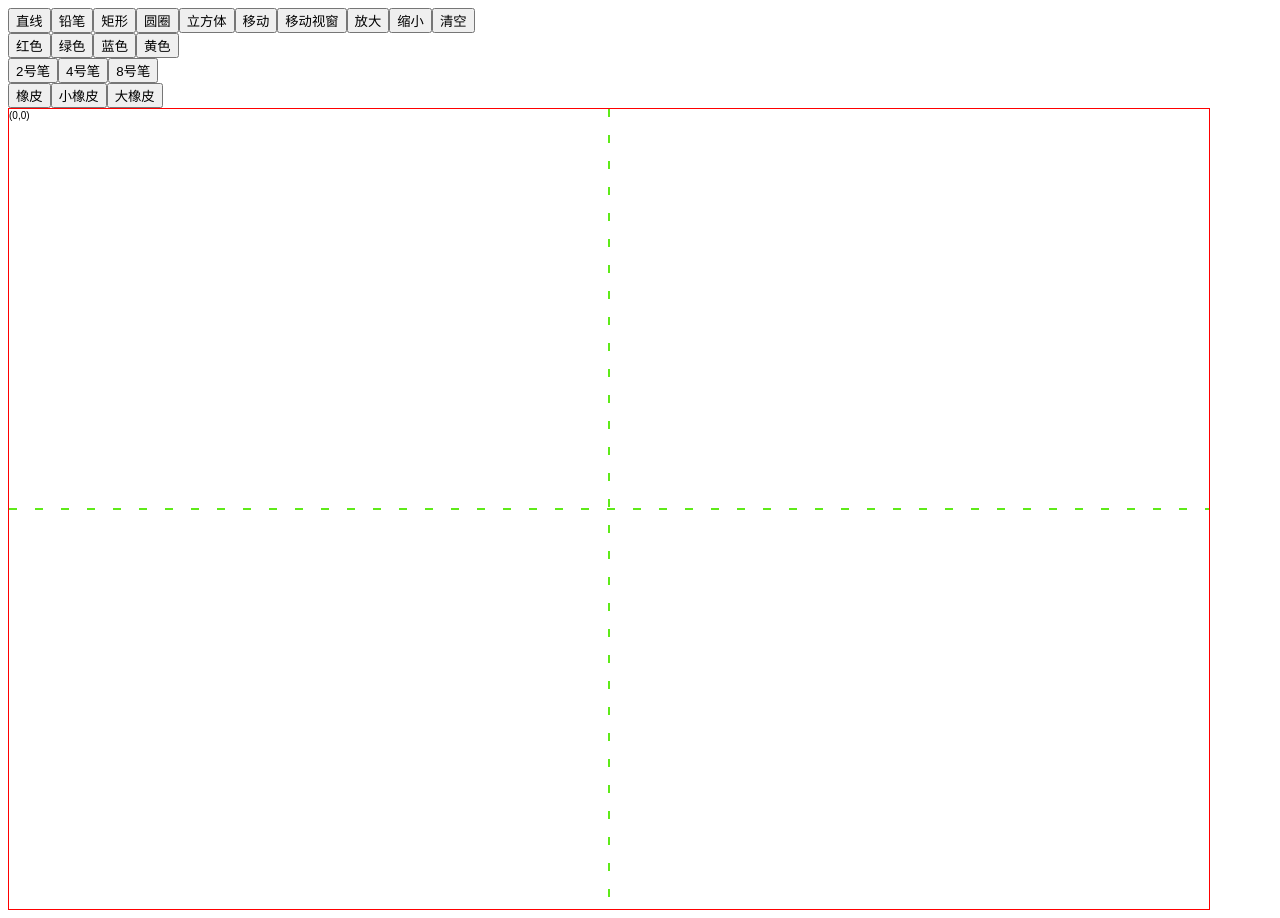
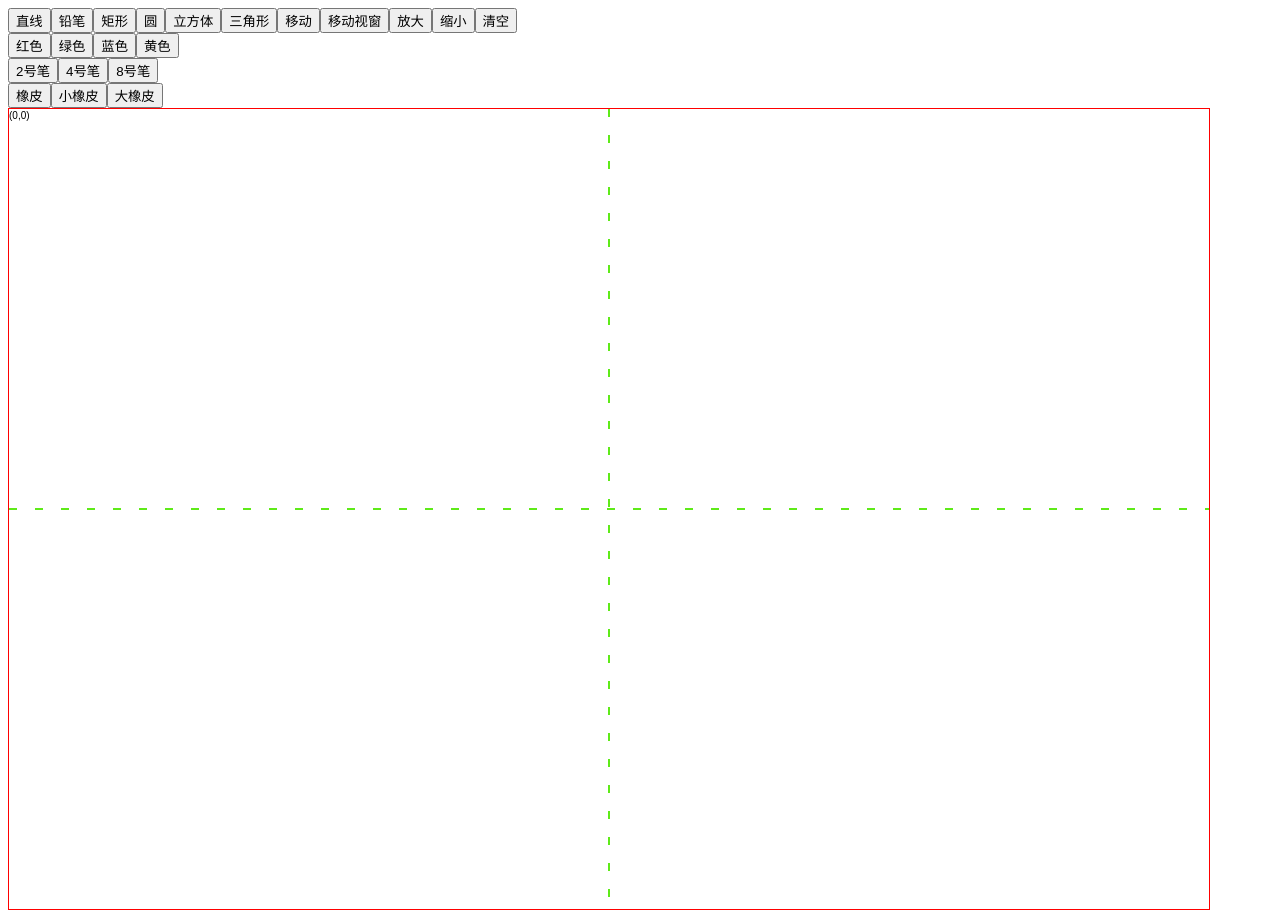
Before and after one commit to uncoder-fe/whiteboard2, a React app: page / in a window 1280 px wide. Built offline with nearby package versions, Linux system fonts and the light colour scheme.

Commit message:
feat: 新增三角形

```diff
--- a/src/example/app.tsx
+++ b/src/example/app.tsx
@@ -12,8 +12,9 @@ const App = () => {
 				<button onClick={() => cRef.current.selectAction('line')}>直线</button>
 				<button onClick={() => cRef.current.selectAction('pencil')}>铅笔</button>
 				<button onClick={() => cRef.current.selectAction('rect')}>矩形</button>
-				<button onClick={() => cRef.current.selectAction('circle')}>圆圈</button>
+				<button onClick={() => cRef.current.selectAction('circle')}>圆</button>
 				<button onClick={() => cRef.current.selectAction('cube')}>立方体</button>
+				<button onClick={() => cRef.current.selectAction('triangle')}>三角形</button>
 				<button onClick={() => cRef.current.selectAction('move')}>移动</button>
 				<button onClick={() => cRef.current.selectAction('moveCanvas')}>移动视窗</button>
 				<button onClick={() => cRef.current.scale('enlarge')}>放大</button>
--- a/src/index.tsx
+++ b/src/index.tsx
@@ -281,7 +281,9 @@ function Stage(props: StageProps) {
 	}, []);
 	// 核心事件流
 	useEffect(() => {
-		if (['rect', 'circle', 'line', 'pencil', 'moveCanvas'].includes(action)) {
+		// 检测是否是新建动作，更新shape的路径信息
+		const drawAction = plugins.find((item) => item.action === action);
+		if (drawAction && drawAction.type !== 'render') {
 			// 切换为绘图模式时，清空
 			currentShapeId.current = null;
 			const ctx = outerContainer.current.getContext('2d');
@@ -295,8 +297,6 @@ function Stage(props: StageProps) {
 		} else {
 			outerContainer.current.parentNode.style.pointerEvents = 'none';
 		}
-		// 检测是否是新建动作，更新shape的路径信息
-		const drawAction = plugins.find((item) => item.action === action);
 		// 鼠标和触控事件合并
 		const $mousedown = fromEvent(outerContainer.current, 'mousedown').pipe(
 			map((event: any) => {
@@ -351,7 +351,8 @@ function Stage(props: StageProps) {
 			map((event: { x: number; y: number }) => {
 				let shape = null;
 				// 检测是否是新建动作
-				if (['circle', 'rect', 'line', 'pencil', 'cube'].includes(action)) {
+				const drawAction = plugins.find((item) => item.action === action);
+				if (drawAction && drawAction.type === 'render') {
 					shape = {
 						id: Math.random().toString(36).slice(2),
 						type: action,
@@ -416,7 +417,8 @@ function Stage(props: StageProps) {
 						merge($mouseup, $touchend).pipe(
 							tap(() => {
 								// 检测是否是新建动作，更新shape坐标和大小信息
-								if (['rect', 'circle', 'line', 'pencil', 'cube'].includes(action) && shape) {
+								const drawAction = plugins.find((item) => item.action === action);
+								if (drawAction && drawAction.type === 'render' && shape) {
 									// 更新矩形区域大小，在此处更新减少在绘制过程中的计算导致的性能消耗
 									let left = Math.min(shape.left, points[points.length - 1][0]);
 									let top = Math.min(shape.top, points[points.length - 1][1]);
@@ -512,8 +514,9 @@ function Stage(props: StageProps) {
 			const cloneShape = JSON.parse(JSON.stringify(shape));
 			const disX = points[points.length - 1][0] - points[0][0];
 			const disY = points[points.length - 1][1] - points[0][1];
-			// 检测是否是新建动作
-			if (['rect', 'circle', 'line', 'pencil', 'cube'].includes(action) && shape) {
+			// 检测是否是新建动作，更新shape坐标和大小信息
+			const drawAction = plugins.find((item) => item.action === action);
+			if (drawAction && drawAction.type === 'render' && shape) {
 				const ctx = outerContainer.current.getContext('2d');
 				ctx.clearRect(0, 0, width, height);
 				let left = Math.min(shape.left, points[points.length - 1][0]);
--- a/src/plugins/circle.ts
+++ b/src/plugins/circle.ts
@@ -1,6 +1,7 @@
 import { plugin } from './type.d';
 
 const rect: plugin = {
+	type: 'render',
 	action: 'circle',
 	draw: function (ctx, shape) {
 		const { left, top, width, height, scaleX, scaleY, flipX, flipY, rotate } = shape;
--- a/src/plugins/cube.ts
+++ b/src/plugins/cube.ts
@@ -1,6 +1,7 @@
 import { plugin } from './type.d';
 
 const cube: plugin = {
+	type: 'render',
 	action: 'cube',
 	draw: function (ctx, shape) {
 		const { left, top, width, height, scaleX, scaleY, flipX, flipY, rotate } = shape;
--- a/src/plugins/index.ts
+++ b/src/plugins/index.ts
@@ -3,5 +3,15 @@ import pencil from './pencil';
 import rect from './rect';
 import circle from './circle';
 import cube from './cube';
-const plugins = [{ action: 'hand' }, { action: 'move' }, line, rect, circle, pencil, cube];
+import triangle from './triangle';
+const plugins = [
+	{ type: 'event', action: 'hand' },
+	{ type: 'event', action: 'move' },
+	line,
+	rect,
+	circle,
+	pencil,
+	cube,
+	triangle,
+];
 export default plugins;
--- a/src/plugins/line.ts
+++ b/src/plugins/line.ts
@@ -1,6 +1,7 @@
 import { plugin } from './type.d';
 
 const line: plugin = {
+	type: 'render',
 	action: 'line',
 	draw: async (ctx, shape) => {
 		const { id, left, top, height, width, scaleX, scaleY, flipX, flipY, rotate, base64, points, drawStyle } = shape;
--- a/src/plugins/pencil.ts
+++ b/src/plugins/pencil.ts
@@ -1,6 +1,7 @@
 import { plugin } from './type.d';
 
 const pencil: plugin = {
+	type: 'render',
 	action: 'pencil',
 	draw: async (ctx, shape) => {
 		const {
--- a/src/plugins/rect.ts
+++ b/src/plugins/rect.ts
@@ -1,6 +1,7 @@
 import { plugin } from './type.d';
 
 const rect: plugin = {
+	type: 'render',
 	action: 'rect',
 	draw: function (ctx, shape) {
 		const { left, top, width, height, scaleX, scaleY, flipX, flipY, rotate } = shape;
--- /dev/null
+++ b/src/plugins/triangle.ts
@@ -0,0 +1,22 @@
+import { plugin } from './type.d';
+
+const triangle: plugin = {
+	type: 'render',
+	action: 'triangle',
+	draw: function (ctx, shape) {
+		const { left, top, width, height, scaleX, scaleY, flipX, flipY, rotate, drawStyle } = shape;
+		console.log('shape', left, top, width, height);
+		ctx.save();
+		for (const style in drawStyle) {
+			ctx[style] = drawStyle[style];
+		}
+		ctx.beginPath();
+		ctx.moveTo(left + (width * scaleX) / 2, top);
+		ctx.lineTo(left, top + height);
+		ctx.lineTo(left + width * scaleX, top + height);
+		ctx.closePath();
+		ctx.stroke();
+		ctx.restore();
+	},
+};
+export default triangle;
--- a/src/plugins/type.d.ts
+++ b/src/plugins/type.d.ts
@@ -1,5 +1,5 @@
 export interface plugin {
+	type?: string;
 	action?: string;
-	style?: any;
 	draw?: any;
 }
```
